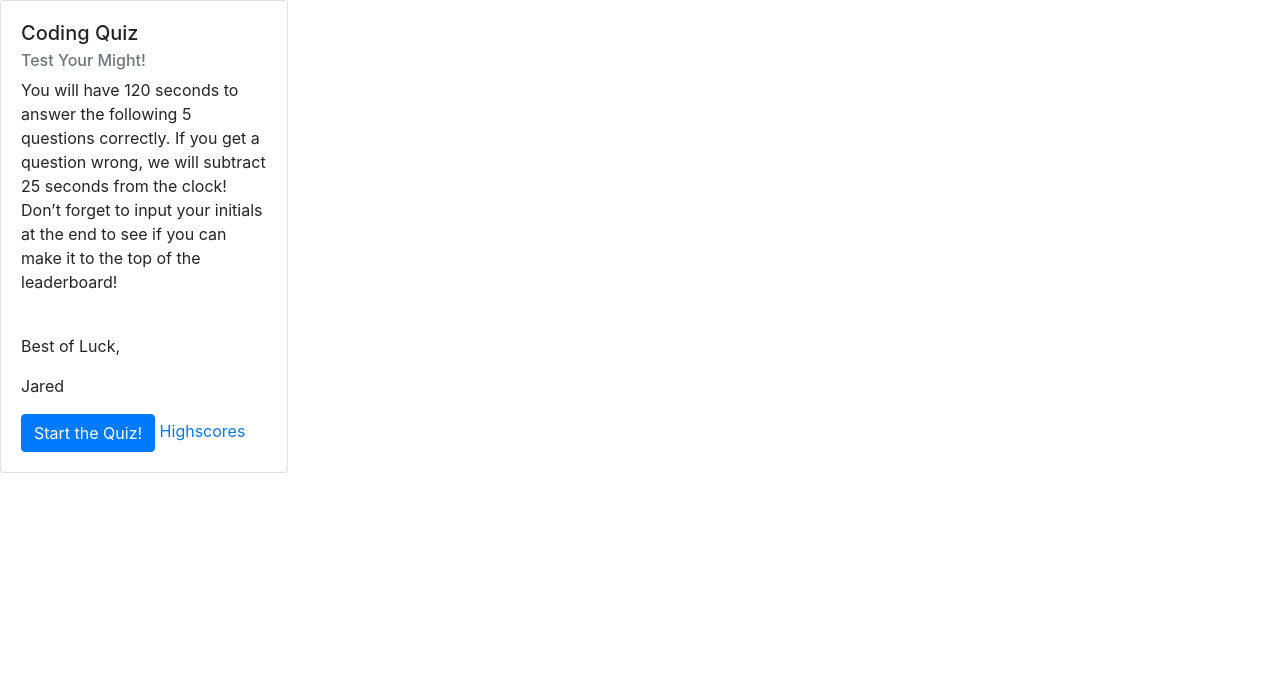
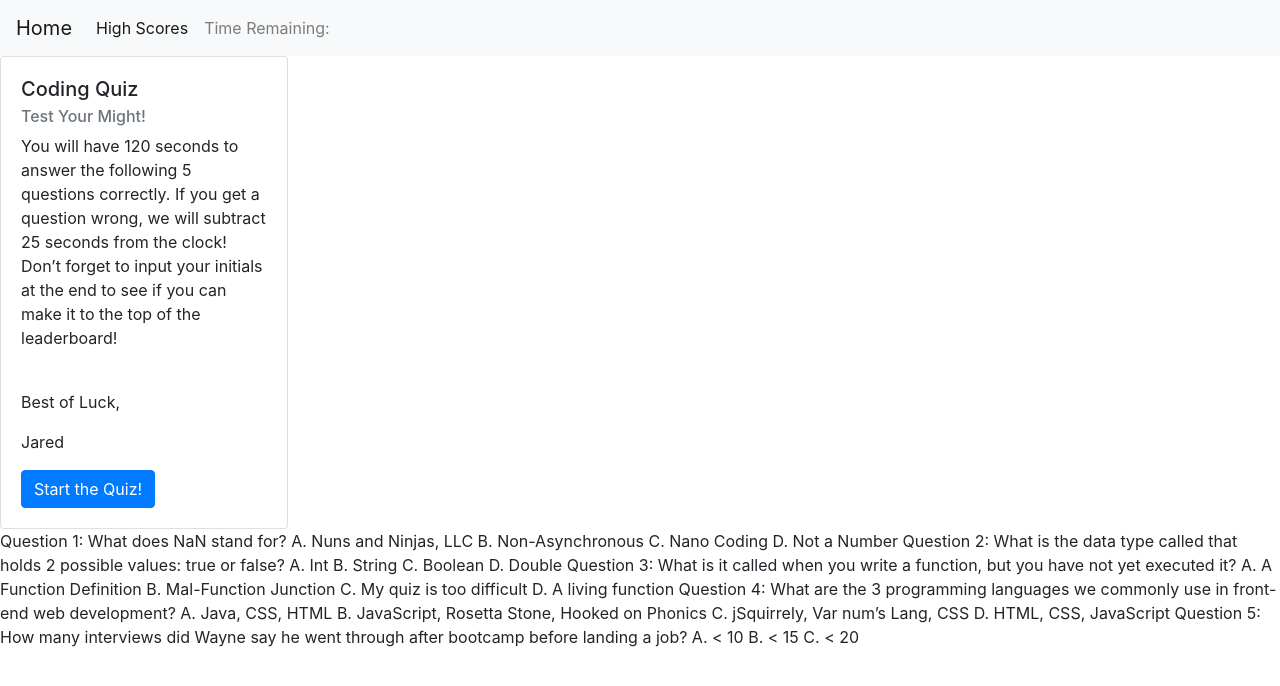
Before and after one commit to TicTac2992/Code-Quiz, a plain HTML site: page index.html in a window 1280 px wide. Drawn offline with nearby package versions, Linux system fonts and the light colour scheme.

Commit message:
added in 5 questions worth of text. Will need to work on fomatting and functionality of showing one question at a time now.

```diff
--- a/index.html
+++ b/index.html
@@ -8,6 +8,24 @@
     <title>Code Quiz!</title>
 </head>
 <body>
+    <header>
+        <nav class="navbar navbar-expand-lg navbar-light bg-light">
+            <a class="navbar-brand" href="#">Home</a>
+            <button class="navbar-toggler" type="button" data-toggle="collapse" data-target="#navbarNav" aria-controls="navbarNav" aria-expanded="false" aria-label="Toggle navigation">
+              <span class="navbar-toggler-icon"></span>
+            </button>
+            <div class="collapse navbar-collapse" id="navbarNav">
+              <ul class="navbar-nav">
+                <li class="nav-item active">
+                  <a class="nav-link" href="#">High Scores<span class="sr-only">(current)</span></a>
+                </li>
+                <li class="nav-item">
+                  <a class="nav-link" href="#">Time Remaining: </a>
+                </li>
+              </ul>
+            </div>
+          </nav>
+    </header>
     <container>
     <div class="card" style="width: 18rem;">
         <div class="card-body">
@@ -19,9 +37,37 @@
             <p class="card-text">Best of Luck,</p>
             <p class="card-text">Jared</p>
           <a href="#" class="btn btn-primary">Start the Quiz!</a>
-          <a href="#" class="card-link">Highscores</a>
         </div>
       </div>
+      <p>Question 1:  What does NaN stand for?
+        A.  Nuns and Ninjas, LLC
+        B.  Non-Asynchronous
+        C.  Nano Coding
+        D.  Not a Number
+
+        Question 2:  What is the data type called that holds 2 possible values: true or false?
+        A.  Int
+        B.  String
+        C.  Boolean
+        D.  Double
+
+        Question 3:  What is it called when you write a function, but you have not yet executed it?
+        A.  A Function Definition
+        B.  Mal-Function Junction
+        C.  My quiz is too difficult
+        D.  A living function
+
+        Question 4:  What are the 3 programming languages we commonly use in front-end web development?
+        A.  Java, CSS, HTML
+        B. JavaScript, Rosetta Stone, Hooked on Phonics
+        C. jSquirrely, Var num’s Lang, CSS
+        D. HTML, CSS, JavaScript
+
+        Question 5:  How many interviews did Wayne say he went through after bootcamp before landing a job?
+        A.  < 10
+        B.  < 15
+        C.  < 20
+        </p>
     </container>
 </body>
     <script src="https://code.jquery.com/jquery-3.5.1.slim.min.js" integrity="sha384-DfXdz2htPH0lsSSs5nCTpuj/zy4C+OGpamoFVy38MVBnE+IbbVYUew+OrCXaRkfj" crossorigin="anonymous"></script>
```
